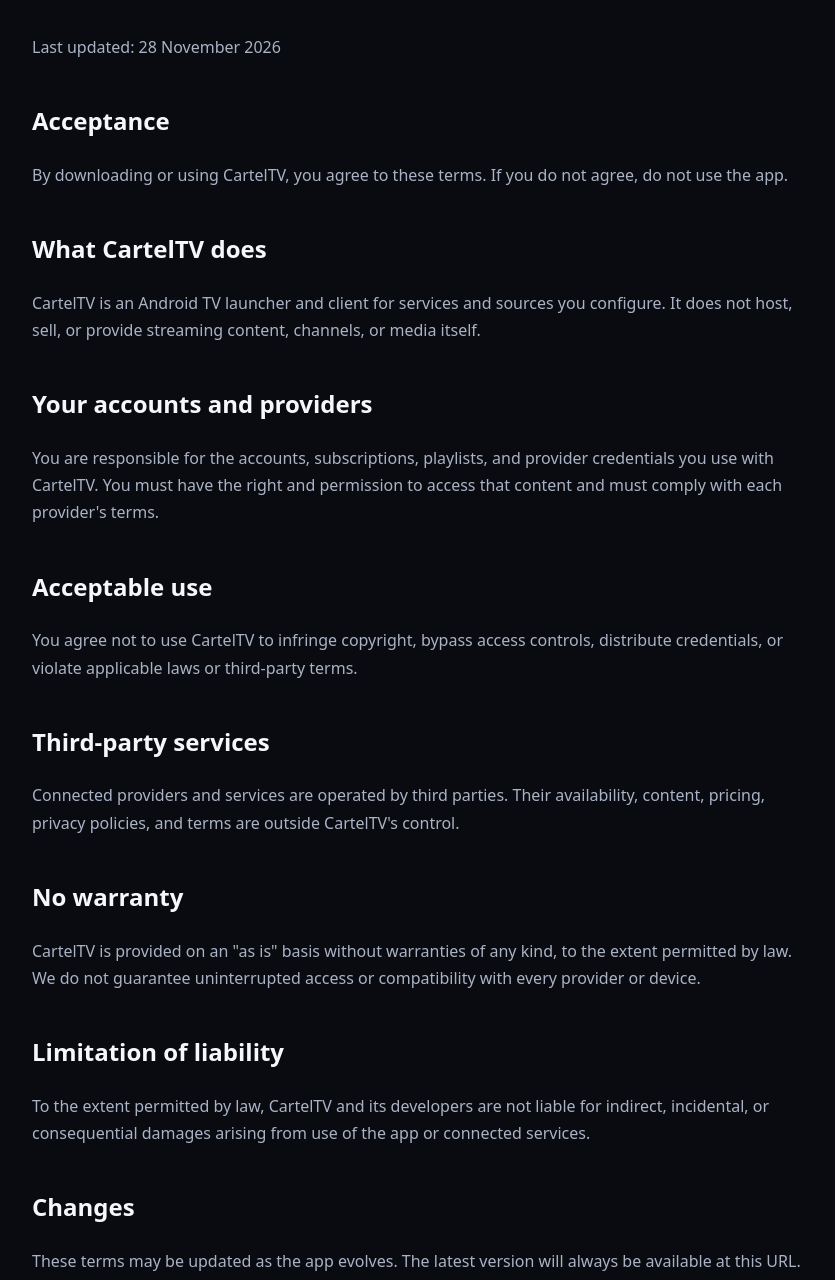
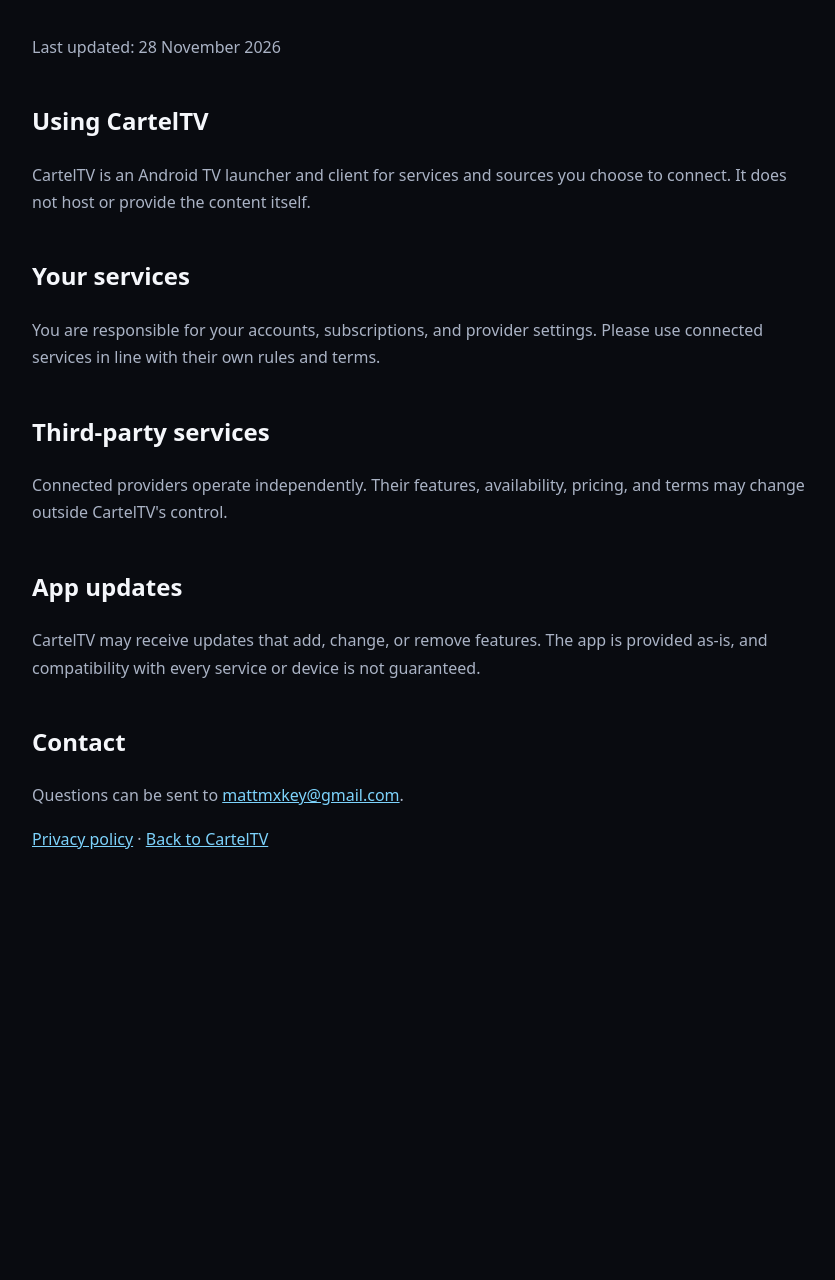
Before and after one commit to EDGEL00P/CartelTv, a plain HTML site: page site/terms.html in a window 1280 px wide. Shown: the part 200-1480 px from the top of the page, without its empty margins (218-1053 px from the left). After the commit the page ends 1133 px from the top, so only its background shows below. Drawn offline with Linux system fonts and the light colour scheme.

Commit message:
fix: simplify site terms and links

```diff
--- a/site/terms.html
+++ b/site/terms.html
@@ -20,34 +20,22 @@
     <h1>Terms of Service</h1>
     <p>Last updated: 28 November 2026</p>
 
-    <h2>Acceptance</h2>
-    <p>By downloading or using CartelTV, you agree to these terms. If you do not agree, do not use the app.</p>
+    <h2>Using CartelTV</h2>
+    <p>CartelTV is an Android TV launcher and client for services and sources you choose to connect. It does not host or provide the content itself.</p>
 
-    <h2>What CartelTV does</h2>
-    <p>CartelTV is an Android TV launcher and client for services and sources you configure. It does not host, sell, or provide streaming content, channels, or media itself.</p>
-
-    <h2>Your accounts and providers</h2>
-    <p>You are responsible for the accounts, subscriptions, playlists, and provider credentials you use with CartelTV. You must have the right and permission to access that content and must comply with each provider's terms.</p>
-
-    <h2>Acceptable use</h2>
-    <p>You agree not to use CartelTV to infringe copyright, bypass access controls, distribute credentials, or violate applicable laws or third-party terms.</p>
+    <h2>Your services</h2>
+    <p>You are responsible for your accounts, subscriptions, and provider settings. Please use connected services in line with their own rules and terms.</p>
 
     <h2>Third-party services</h2>
-    <p>Connected providers and services are operated by third parties. Their availability, content, pricing, privacy policies, and terms are outside CartelTV's control.</p>
+    <p>Connected providers operate independently. Their features, availability, pricing, and terms may change outside CartelTV's control.</p>
 
-    <h2>No warranty</h2>
-    <p>CartelTV is provided on an "as is" basis without warranties of any kind, to the extent permitted by law. We do not guarantee uninterrupted access or compatibility with every provider or device.</p>
-
-    <h2>Limitation of liability</h2>
-    <p>To the extent permitted by law, CartelTV and its developers are not liable for indirect, incidental, or consequential damages arising from use of the app or connected services.</p>
-
-    <h2>Changes</h2>
-    <p>These terms may be updated as the app evolves. The latest version will always be available at this URL.</p>
+    <h2>App updates</h2>
+    <p>CartelTV may receive updates that add, change, or remove features. The app is provided as-is, and compatibility with every service or device is not guaranteed.</p>
 
     <h2>Contact</h2>
-    <p>Questions about these terms can be sent to <a href="mailto:mattmxkey@gmail.com">mattmxkey@gmail.com</a>.</p>
+    <p>Questions can be sent to <a href="mailto:mattmxkey@gmail.com">mattmxkey@gmail.com</a>.</p>
 
-    <p><a href="/CartelTv/privacy.html">Privacy policy</a> · <a href="/CartelTv/">Back to CartelTV</a></p>
+    <p><a href="privacy.html">Privacy policy</a> · <a href="./">Back to CartelTV</a></p>
   </main>
 </body>
 </html>
```
Also changed, not shown: site/index.html (+1 -1 lines), site/privacy.html (+1 -1 lines).
